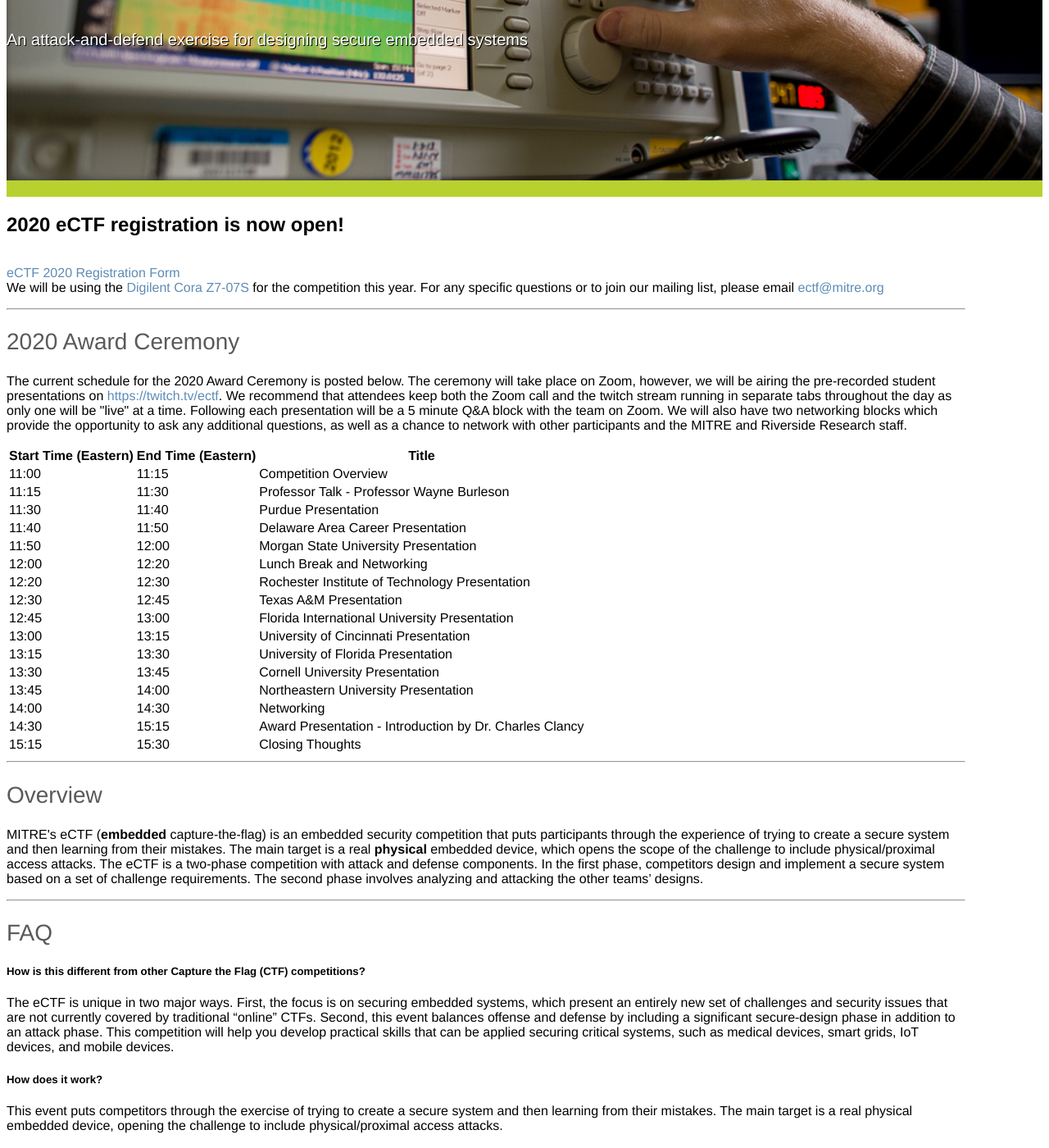
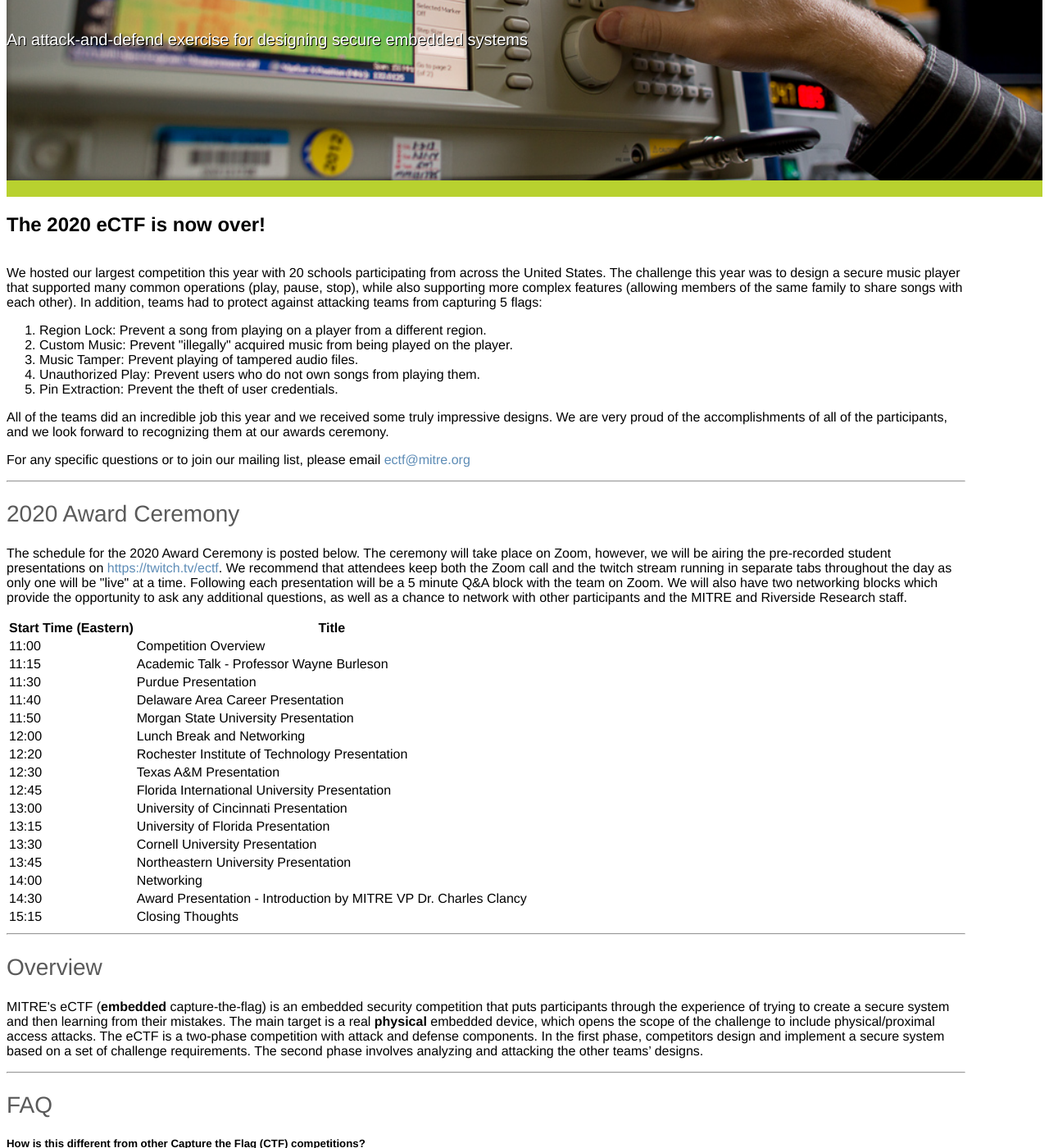
Before and after one commit to mitre-cyber-academy/mitre-cyber-academy.github.io, a Jekyll site: the page built from competitions/embedded/index.html, in a window 1280 px wide and 1400 px high, scrolled down 414 px. Shown: the whole window at 82% size. Built offline with Jekyll 4.4.1, drawn with Linux system fonts in a browser that asks for light colours; nearby versions of some CDN libraries; library files that are not in the unit come from our copies.

Commit message:
Fix header and remove registration for 2020

```diff
--- a/competitions/embedded/index.html
+++ b/competitions/embedded/index.html
@@ -22,18 +22,30 @@ title: MITRE Cyber Academy | Embedded
 </div>
 <div class="colored-divider"></div>
 <div class="container">
-    <h2 class="sectionheader">2020 eCTF registration is now open!</h2>
+    <h2 class="sectionheader">The 2020 eCTF is now over!</h2>
     <div class="maincontent row-fluid">
         <div class="row-fluid">
                 <p>
-                <a href="https://docs.google.com/forms/d/e/1FAIpQLScg-YNZpmNXPs2JhTM4zzNDHS3gZzSB_jblBm-kwJzTTDdRag/viewform?vc=0&c=0&w=1&usp=mail_form_link">eCTF 2020 Registration Form</a><br>
-
-                    We will be using the <a href="https://projects.digilentinc.com/products/cora-z7-07s">Digilent Cora Z7-07S</a> for the competition this year. For any specific questions or to join our mailing list, please email <a href="mailto:ectf@mitre.org">ectf@mitre.org</a>
+                    We hosted our largest competition this year with 20 schools participating from across the United States.
+                    The challenge this year was to design a secure music player that supported many common operations (play, pause, stop), while also supporting more complex features (allowing members of the same family to share songs with each other).
+                    In addition, teams had to protect against attacking teams from capturing 5 flags:
+                    <ol>
+                        <li>Region Lock: Prevent a song from playing on a player from a different region.</li>
+                        <li>Custom Music: Prevent "illegally" acquired music from being played on the player.</li>
+                        <li>Music Tamper: Prevent playing of tampered audio files.</li>
+                        <li>Unauthorized Play: Prevent users who do not own songs from playing them.</li>
+                        <li>Pin Extraction: Prevent the theft of user credentials.</li>
+                    </ol>
+                    All of the teams did an incredible job this year and we received some truly impressive designs.
+                    We are very proud of the accomplishments of all of the participants, and we look forward to recognizing them at our awards ceremony.
+                </p>
+                <p>
+                    For any specific questions or to join our mailing list, please email <a href="mailto:ectf@mitre.org">ectf@mitre.org</a>
                 </p>
                 <hr>
                 <h2>2020 Award Ceremony</h2>
                 <p>
-                  The current schedule for the 2020 Award Ceremony is posted below.
+                  The schedule for the 2020 Award Ceremony is posted below.
                   The ceremony will take place on Zoom, however, we will be airing the pre-recorded student presentations on <a href="https://twitch.tv/ectf">https://twitch.tv/ectf</a>.
                   We recommend that attendees keep both the Zoom call and the twitch stream running in separate tabs throughout the day as only one will be "live" at a time.
                   Following each presentation will be a 5 minute Q&A block with the team on Zoom.
@@ -42,87 +54,70 @@ title: MITRE Cyber Academy | Embedded
                 <table>
                     <tr>
                         <th>Start Time (Eastern)</th>
-                        <th>End Time (Eastern)</th>
                         <th>Title</th>
                     </tr>
                     <tr>
                         <td>11:00</td>
-                        <td>11:15</td>
                         <td>Competition Overview</td>
                     </tr>
                     <tr>
                         <td>11:15</td>
-                        <td>11:30</td>
-                        <td>Professor Talk - Professor Wayne Burleson</td>
+                        <td>Academic Talk - Professor Wayne Burleson</td>
                     </tr>
                     <tr>
                         <td>11:30</td>
-                        <td>11:40</td>
                         <td>Purdue Presentation</td>
                     </tr>
                     <tr>
                         <td>11:40</td>
-                        <td>11:50</td>
                         <td>Delaware Area Career Presentation</td>
                     </tr>
                     <tr>
                         <td>11:50</td>
-                        <td>12:00</td>
                         <td>Morgan State University Presentation</td>
                     </tr>
                     <tr>
                         <td>12:00</td>
-                        <td>12:20</td>
                         <td>Lunch Break and Networking</td>
                     </tr>
                     <tr>
                         <td>12:20</td>
-                        <td>12:30</td>
                         <td>Rochester Institute of Technology Presentation</td>
                     </tr>
                     <tr>
                         <td>12:30</td>
-                        <td>12:45</td>
                         <td>Texas A&M Presentation</td>
                     </tr>
                     <tr>
                         <td>12:45</td>
-                        <td>13:00</td>
                         <td>Florida International University Presentation</td>
                     </tr>
                     <tr>
                         <td>13:00</td>
-                        <td>13:15</td>
                         <td>University of Cincinnati Presentation</td>
                     </tr>
                     <tr>
                         <td>13:15</td>
-                        <td>13:30</td>
                         <td>University of Florida Presentation</td>
                     </tr>
                     <tr>
                         <td>13:30</td>
-                        <td>13:45</td>
                         <td>Cornell University Presentation</td>
                     </tr>
                     <tr>
                         <td>13:45</td>
-                        <td>14:00</td>
                         <td>Northeastern University Presentation</td>
                     </tr>
                     <tr>
                         <td>14:00</td>
-                        <td>14:30</td>
                         <td>Networking</td>
                     </tr>
                     <tr>
                         <td>14:30</td>
-                        <td>15:15</td>
-                        <td>Award Presentation - Introduction by Dr. Charles Clancy</td>
+                        <td>Award Presentation - Introduction by MITRE VP Dr. Charles Clancy</td>
                     </tr>
                     <tr>
                         <td>15:15</td>
-                        <td>15:30</td>
                         <td>Closing Thoughts</td>
                     </tr>
                 </table>
```
